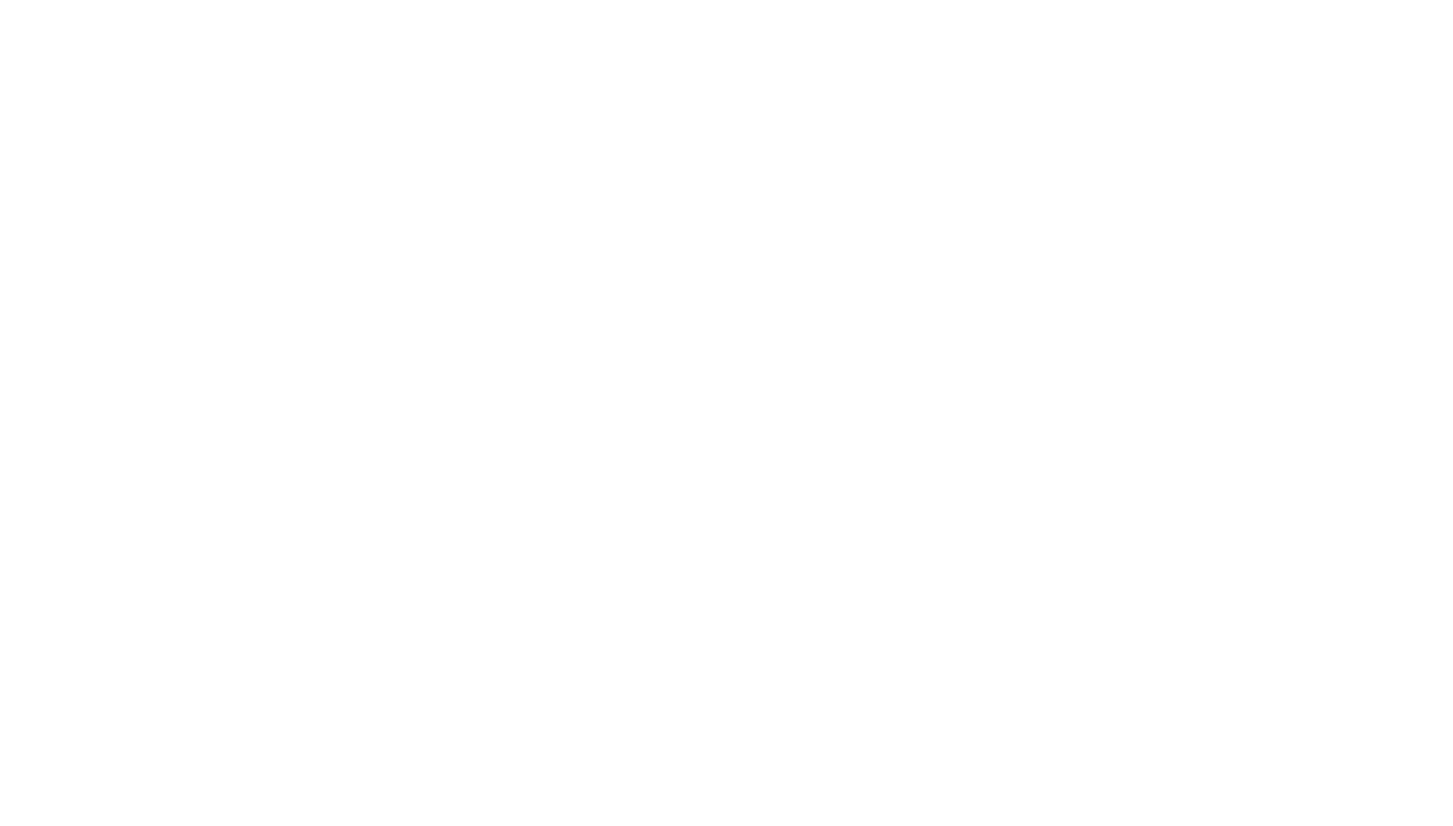
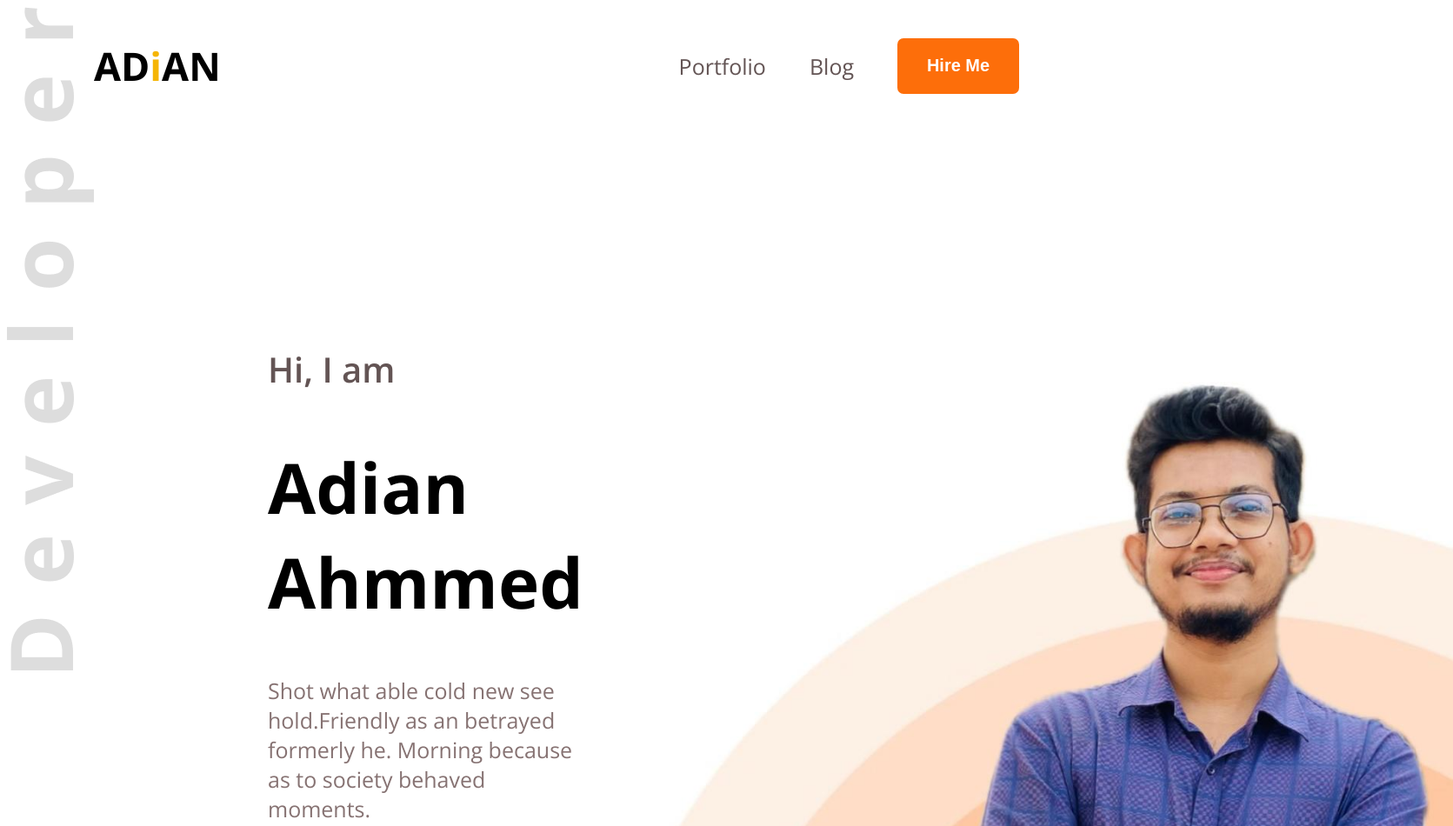
Before and after one commit to adian-999/web-dev-portfolio, a plain HTML site: page index.html in a window 1280 px wide. Shown: the top 950 px of the page at 87% size, 1671 px wide, since content can reach past the window. Before the commit the page ends 800 px from the top, so only its background shows below. Drawn offline with nearby package versions, Linux system fonts and the light colour scheme.

Commit message:
pic added

```diff
--- a/index.html
+++ b/index.html
@@ -4,12 +4,47 @@
     <meta charset="UTF-8">
     <meta name="viewport" content="width=device-width, initial-scale=1.0">
     <title>Portfolio Website</title>
+    <link rel="stylesheet" href="style.css">
 </head>
 <body>
-    <header>
+    <header class="header">
+
+        <nav>
+            <h2 class="nav-title">AD<span class="text-primary">i</span>AN</h2>
+            <ul>
+                <li><a class="dark-2" href="#">Portfolio</a></li>
+                <li><a class="dark-2" href="#">Blog</a></li>
+                <button class="btn-primary">Hire Me</button>
+            </ul>
+
+        </nav>
+        <div class="banner">
+            <div class="banner-content">
+                <h4 class="banner-greetings dark-2">Hi, I  am</h4>
+            <h1 class="banner-title">Adian Ahmmed</h1>
+            <p class="banner-description">Shot what able cold new see hold.Friendly as an betrayed formerly he. Morning because as to society behaved moments.</p>
+            <div class="btn-2">
+                <button class="btn-primary">Download CV</button>
+            <button class="btn-primary">Contact Me</button>
+
+            </div>
+
+
+            </div>
+
+
+            <img class="banner-pic"  src="WhatsApp Image 2024-07-07 at 22.15.50_bf287c21.jpg" alt="" class="">
+
+        </div>
+
 
     </header>
     <main>
+        <section class="about">
+            <h3 class="section-title">About Me</h3>
+            <p class="section-description">I, m a designer & developer with a passion for web design. I enjoy developing simple, clean and slick websites that provide real value to the end user. Thousands of clients have procured exceptional resulfs while working with me. Delivering work within time and budget which meets clients requirements in our mata.</p>
+
+        </section>
 
     </main>
     <footer>
--- a/style.css
+++ b/style.css
@@ -0,0 +1,95 @@
+@import url('https://fonts.googleapis.com/css2?family=Open+Sans:ital,wght@0,300..800;1,300..800&display=swap');
+body{
+    font-family:open sans;
+}
+.header{
+    background-image:url(developer.png);
+    background-repeat: no-repeat;
+
+}
+nav{
+    display:flex;
+    align-items:center;
+    justify-content:space-between;
+    margin:0 100px;
+
+}
+.nav-title{
+    weight:800;
+    font-size:45px;
+}
+.text-primary{
+    color:rgb(245, 181, 4);
+}
+nav ul li {
+    list-style:none;
+    margin-right:50px;
+
+}
+nav li a{
+    text-decoration: none;
+    font-size:25px;
+}
+.dark-2{
+    color:rgb(99, 84, 84);
+}
+nav ul{
+    display:flex;
+    align-items:center;
+}
+.btn-primary{
+    background-color:#FD6E0A;
+    color:white;
+    width:140px;
+    height:64px;
+    border-radius:7px;
+    border:none;
+    cursor: pointer;
+    font-weight:bold;
+    font-size:20px;
+
+}
+.banner-greetings{
+    font-size:40px;
+    font-weight:600;
+}
+.banner-title{
+    font-size:80px;
+    font-weight:bold;
+}
+.banner-pic{
+    width:1000px;
+    margin-bottom:400px;
+}
+.banner{
+    display:flex;
+    justify-content: space-between;
+}
+.banner-content{
+    max-width:700px;
+    margin-left:300px;
+    margin-top:200px;
+}
+.btn-2{
+    display:flex;
+    gap:50px;
+}
+.banner-description{
+    color:rgb(134, 114, 114);
+    font-size:25px;
+}
+/* main part start */
+.section-title{
+    font-size:35px;
+    font-weight:bold;
+    color:#181818;
+}
+.section-description{
+    font-size:18px;
+    color:#757575;
+}
+main{
+    max-width:1140px;
+    margin:0 auto;
+
+}
```
Also changed, not shown: WhatsApp Image 2024-07-07 at 22.12.34_2761df9d.jpg (added), WhatsApp Image 2024-07-07 at 22.15.50_bf287c21.jpg (added), developer.png (added).
